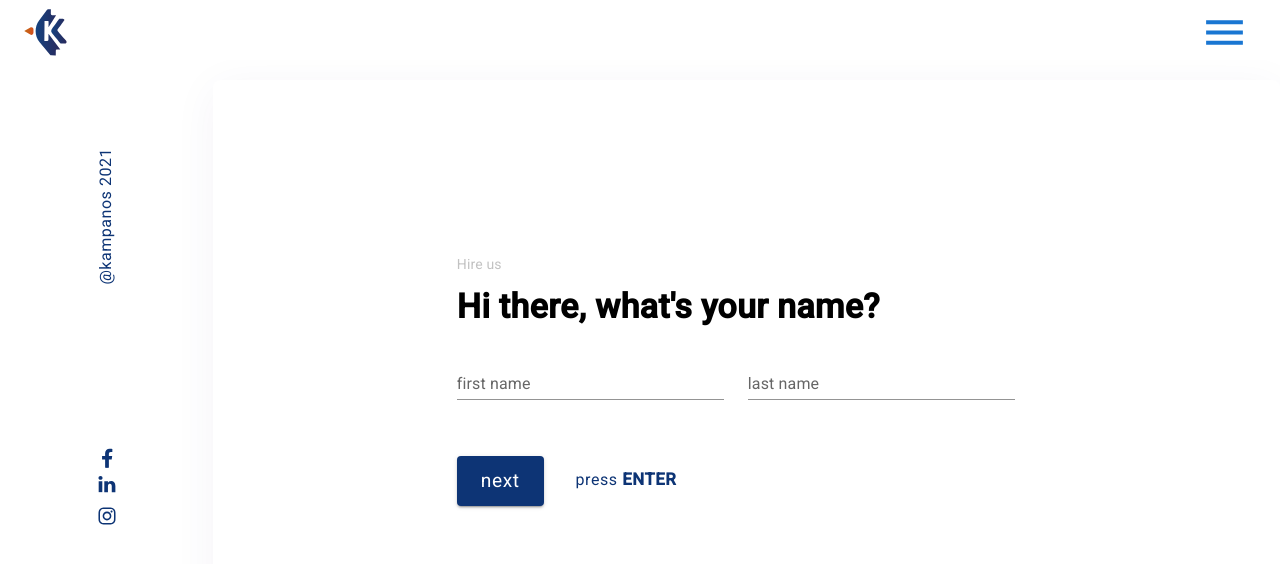
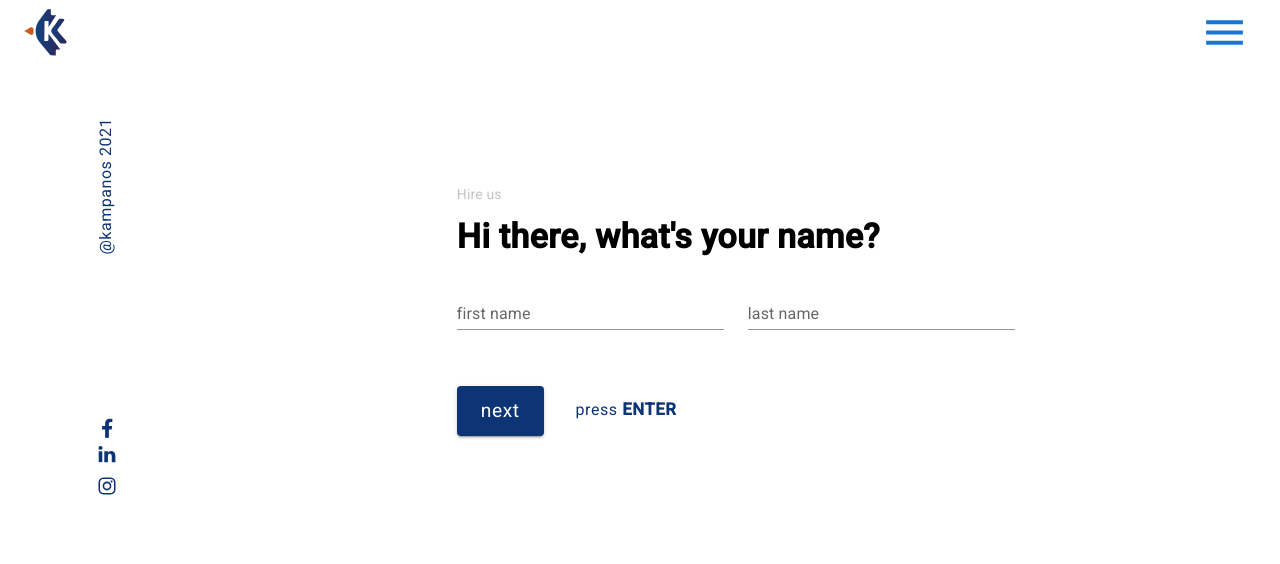
Before and after one commit to vfiedlerc/KampanosWebTranslated, a React (Create React App) app: page /contact in a window 1280 px wide. Shown: the top 564 px of the page. Built offline with nearby package versions, Linux system fonts and the light colour scheme.

Commit message:
Changes in Form

```diff
--- a/src/components/Form/Form.tsx
+++ b/src/components/Form/Form.tsx
@@ -7,40 +7,71 @@ import { Work } from './Work'
 import { Box, Grid, styled, Typography } from "@mui/material";
 
 const FormBox = styled('div')(({ theme }) => ({
-    position: 'relative',
-    zIndex: 1000,
-    maxWidth: '1100px',
-    margin: '80px auto 0',
-    padding: 'auto',
-    backgroundColor: '#FFFFFF',
-    boxShadow: '0px 8px 45px rgba(56, 31, 115, 0.05)',
-    borderRadius: '8px',
-    minHeight: '600px',
+    display: 'flex',
     justifyContent: 'center',
-    WebkitAlignSelf: 'center',
-    display: 'flex',
-
+    minHeight: '620px',
+    height: '100%',
     [theme.breakpoints.down("sm")]: {
-        marginTop: '0px'
+        margin: '80px auto 0',
+        padding: '1rem',
+        justifyContent: 'center',
+        flexWrap: 'wrap'
     }
 }));
 
 export const Form: FC<FormProps> = ({ props }: FormProps) => {
     return (
         <FormBox>
-            <Box
+            <Grid container
                 sx={{
                     justifyItems: 'center',
                     WebkitAlignSelf: 'center',
-                    alignSelf: 'center'
+                    alignContent: 'center',
+                    flexBasis: 'content',
+                    textAlign: 'left'
                 }}
             >
-                <Name />
-                {/* <Work />
-                <Project />
-                <Budget />
-                <Details /> */}
-            </Box>
+                <Grid item
+                xs={12}
+                sm={12}
+                md={12}
+                lg={12}
+                >
+                    <Name />
+                </Grid>
+                <Grid item
+                xs={12}
+                sm={12}
+                md={12}
+                lg={12}
+                >
+                    {/* <Work /> */}
+                </Grid>
+                <Grid item
+                xs={12}
+                sm={12}
+                md={12}
+                lg={12}
+                >
+                    {/* <Project /> */}
+                </Grid>
+                <Grid item
+                xs={12}
+                sm={12}
+                md={12}
+                lg={12}
+                >
+                    {/* <Details /> */}
+                </Grid>
+                <Grid item
+                xs={12}
+                sm={12}
+                md={12}
+                lg={12}
+                >
+                    {/* <Budget /> */}
+                </Grid>
+            </Grid>
         </FormBox>
     );
 };
--- a/src/components/Form/Name/index.tsx
+++ b/src/components/Form/Name/index.tsx
@@ -7,6 +7,7 @@ export const Name: FC<NameProps> = ({ }: NameProps) => {
     return (
         <Box
             sx={{
+
                 justifyContent: 'center',
                 alignSelf: 'center',
                 WebkitAlignSelf: 'center',
```
